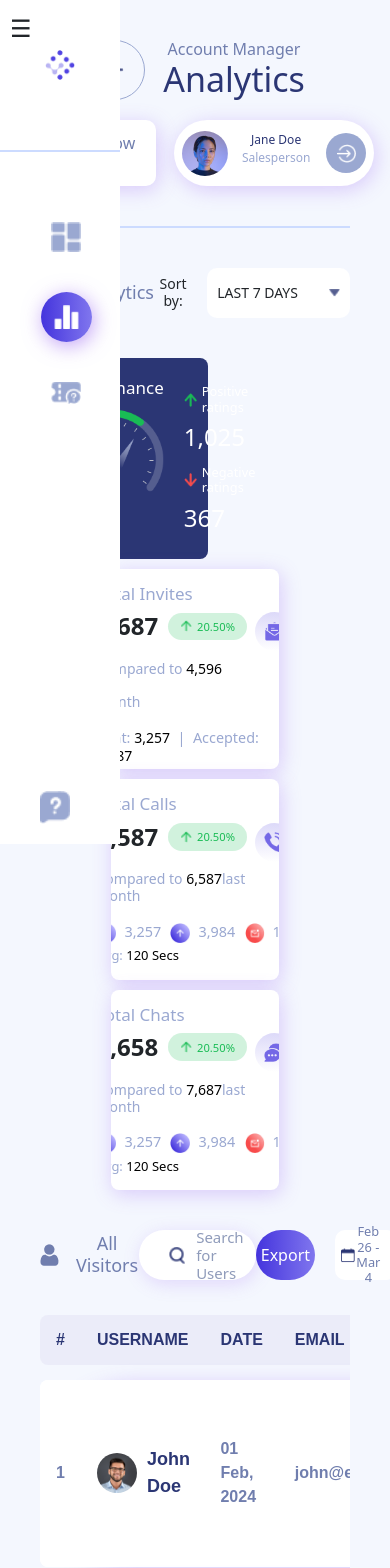
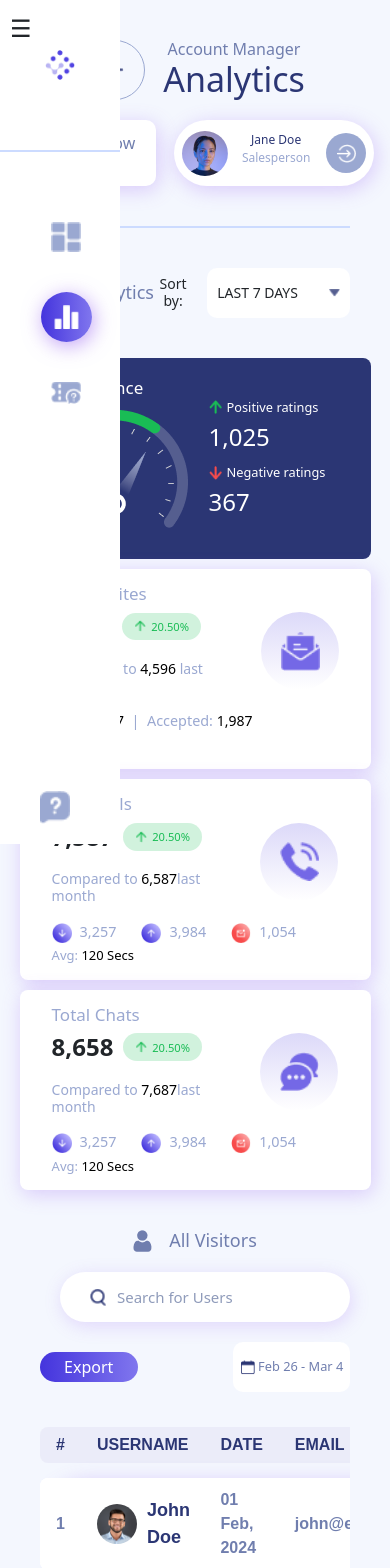
Before and after one commit to pruthviasolkar/IIC-assignment, a React (Create React App) app: page / in a window 390 px wide. Shown: the top 1568 px of the page. Built offline with nearby package versions, Linux system fonts and the light colour scheme.

Commit message:
firstcommit

```diff
--- a/src/Components/maindash/dashtable/table.css
+++ b/src/Components/maindash/dashtable/table.css
@@ -135,3 +135,21 @@
     padding: 12px 15px; /* Padding for cells and headers */
     border: 1px solid transparent; /* Keeps layout intact */
   }
+  @media screen and (max-width: 700px) {
+    .custom-table tbody td,
+  .custom-table thead th {
+    padding: 5px 15px; /* Padding for cells and headers */
+    border: 1px solid transparent; /* Keeps layout intact */
+  }
+
+  .tag {
+    background-color: #9AA8D1;
+    padding: 3px 8px;
+    border-radius: 50px;
+    margin-right: 5px;
+    display: block;
+    font-size: 0.5rem;
+    margin-bottom: 2px;
+    color: white;
+  }
+  }
--- a/src/Components/maindash/dashtable/table.jsx
+++ b/src/Components/maindash/dashtable/table.jsx
@@ -13,7 +13,7 @@ function Tabledash() {
       email: 'john@example.com',
       source: 'Referral',
       type: 'New',
-      tags: ['Sales', 'Product Info',"Customer", "Interested"]
+      tags: ['Sales', 'Product ',"Customer", "Interested"]
     },
     {
       id: 2,
@@ -23,7 +23,7 @@ function Tabledash() {
       email: 'jane@example.com',
       source: 'Direct',
       type: 'Returning',
-      tags: ['Sales', 'Product Info',"Customer", "Interested"]
+      tags: ['Sales', 'Product ',"Customer", "Interested"]
     },
     {
       id: 3,
@@ -33,7 +33,7 @@ function Tabledash() {
       email: 'sam@example.com',
       source: 'Ad Campaign',
       type: 'New',
-      tags: ['Sales', 'Product Info',"Customer", "Interested"]
+      tags: ['Sales', 'Product ',"Customer", "Interested"]
     },
     {
         id: 4,
@@ -43,7 +43,7 @@ function Tabledash() {
         email: 'sam@example.com',
         source: 'Ad Campaign',
         type: 'New',
-        tags: ['Sales', 'Product Info',"Customer", "Interested"]
+        tags: ['Sales', 'Product ',"Customer", "Interested"]
       },
   ];
 
--- a/src/Components/maindash/rowacards1st/rowcards.css
+++ b/src/Components/maindash/rowacards1st/rowcards.css
@@ -307,7 +307,7 @@ span{
     }
 
     .cardsofrow{
-        width: 43vw;
+        width: 90vw;
         height: 200.48px;
         background-color: #ffffff;
         border-radius: 8px;
@@ -323,13 +323,14 @@ span{
         box-shadow: 2px 4px 20px rgba(149, 93, 240, 0.295);
     }
     .cardsofrow1{
-        width: 43vw;
+        width: 90vw;
         height: 200.48px;
         display: flex;
         color: #ffffff;
         background-color: #2B3674;
         border-radius: 8px;
         text-align: left;
+        align-self: center;
         gap: 20px;
         padding: 20px;
 
@@ -378,7 +379,7 @@ span{
     .seconddiv{
         display: flex;
         justify-content: space-between;
-        gap:2vw;
+        gap:15vw;
         text-align: left;
 
     }
@@ -394,8 +395,8 @@ span{
 
     }
     .cardicon{
-        width: 10vw;
-        height:10vw;
+        width: 20vw;
+        height:20vw;
         border-radius: 100%;
         display: flex;
         justify-content: center;
@@ -477,6 +478,7 @@ span{
         margin-top: 40px;
         margin-bottom: 20px;
         display: flex;
+        flex-direction: column;
 
         justify-content: space-between;
     }
@@ -523,14 +525,18 @@ span{
     }
     .leftsearch{
         display: flex;
+        flex-direction: column;
 
     }
     .mainsearchoption{
-        width: 30vw;
+        width: 90vw;
         height: 50px;
         background-color: #ffffff;
         border-radius: 53px;
         display: flex;
+        margin-top: 20px;
+        align-self: center;
+        margin-left: 0;
          padding-left: 30px;
          box-shadow: 2px 4px 18px rgba(149, 93, 240, 0.212);
 
@@ -556,7 +562,7 @@ span{
     }
 
     .dateoption{
-        width: 16vw;
+        width: 30vw;
         height: 50px;
         background-color: #ffffff;
         border-radius: 10px;
@@ -567,7 +573,7 @@ span{
     }
     .date h4{
         margin-bottom: 0;
-        margin-right: 10px;
+        margin-right: 0px;
         font-size: 0.8rem;
         align-self: center;
         color: #707EAE;
@@ -580,15 +586,16 @@ span{
     }
     .date{
        display: flex;
-
-       gap: 20px;
+       justify-content: space-between;
+       margin-top: 20px;
     }
     .exportbtn{
-        width: 15vw;
-        height: 50px;
+        width: 25vw;
+        height: 30px;
         background: linear-gradient(to right, #4434DD, #8076EE);
         border-radius: 25px;
         color: #ffffff;
+        align-self: center;
 
     }
 
```
